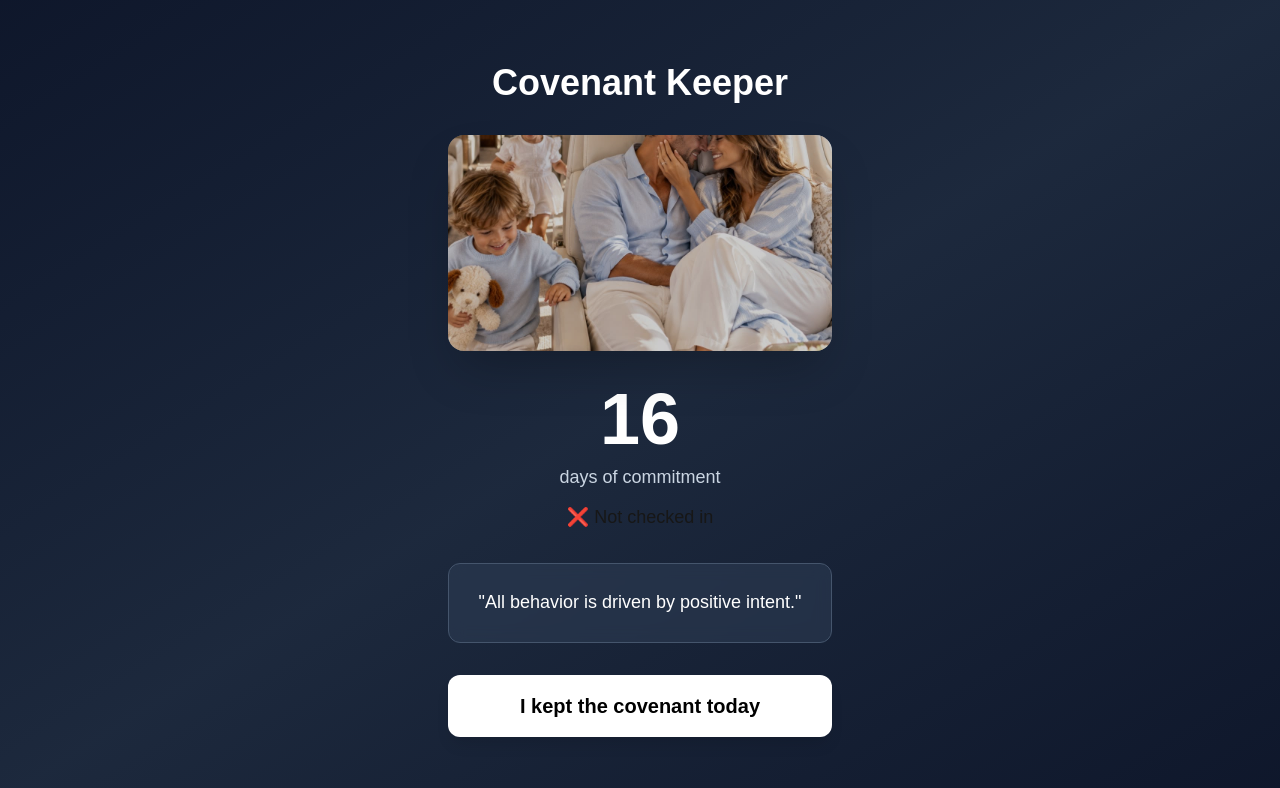
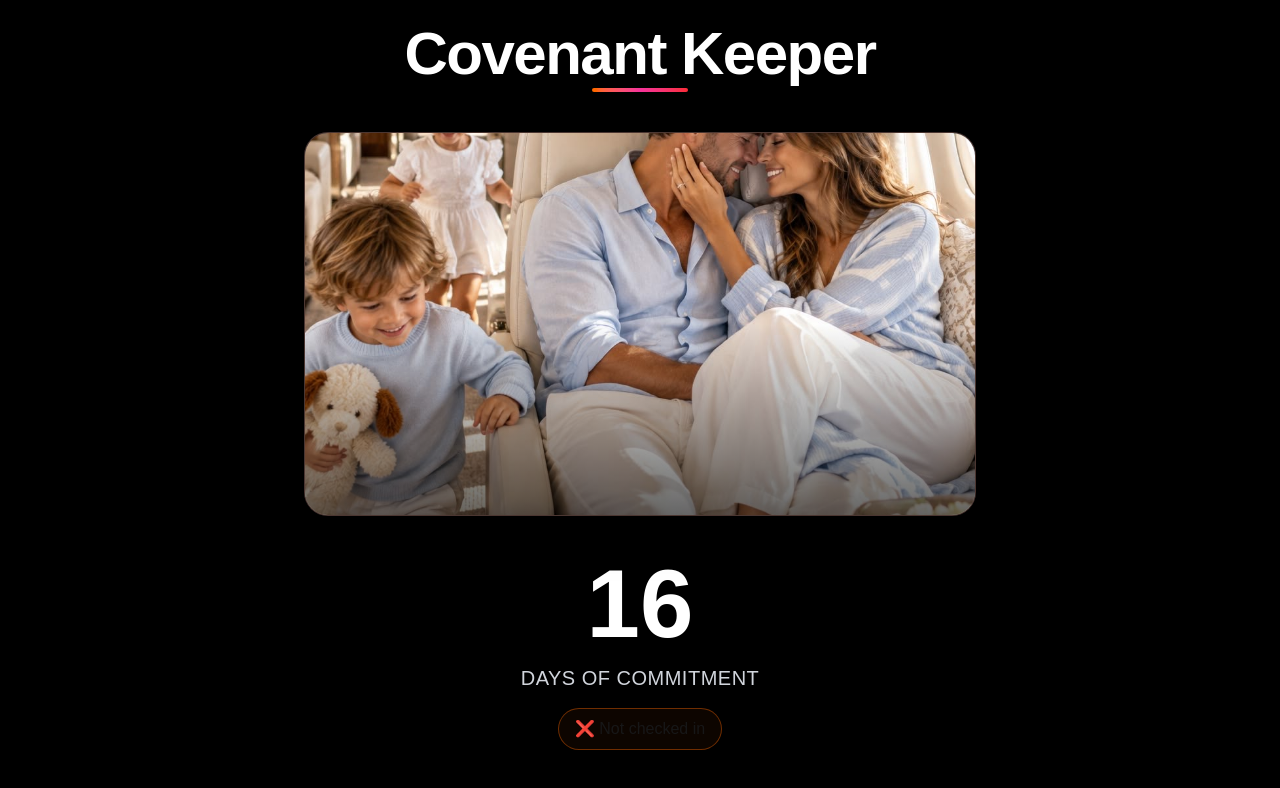
Before and after one commit to idovadya2707-cloud/idovadya2707-cloud.github.io, a Next.js app in the folder covenant-keeper/: page / in a window 1280 px wide. Shown: the top 788 px of the page. Built offline with nearby package versions, Linux system fonts and the light colour scheme.

Commit message:
Update design to variant 2: black background with orange accents, larger image

```diff
--- a/covenant-keeper/app/page.tsx
+++ b/covenant-keeper/app/page.tsx
@@ -59,33 +59,36 @@ export default function CovenantKeeper() {
   };
 
   return (
-    <div className="min-h-screen w-full bg-gradient-to-br from-slate-900 via-slate-800 to-slate-900 flex items-center justify-center p-4 safe-area-inset">
-      <div className="w-full max-w-sm">
+    <div className="min-h-screen w-full bg-black flex items-center justify-center p-6 safe-area-inset">
+      <div className="w-full max-w-2xl">
         {/* Header */}
-        <div className="text-center mb-8">
-          <h1 className="text-4xl font-bold text-white mb-2">Covenant Keeper</h1>
+        <div className="text-center mb-10">
+          <h1 className="text-6xl font-black text-white mb-1 tracking-tight">Covenant Keeper</h1>
+          <div className="h-1 w-24 bg-gradient-to-r from-orange-500 via-pink-500 to-red-500 mx-auto rounded-full"></div>
         </div>
 
-        {/* Image Card */}
-        <div className="relative mb-8 rounded-2xl overflow-hidden shadow-2xl aspect-video bg-slate-700">
+        {/* Image Card - LARGE */}
+        <div className="relative mb-10 rounded-3xl overflow-hidden shadow-2xl h-96 bg-slate-800 border border-orange-500/20">
           <img
             src={IMAGES[imageIndex]}
             alt="Inspiration"
-            className="w-full h-full object-cover transition-opacity duration-700"
+            className="w-full h-full object-cover transition-all duration-700 hover:scale-105"
           />
-          <div className="absolute inset-0 bg-black/20"></div>
+          <div className="absolute inset-0 bg-gradient-to-t from-black/60 via-transparent to-transparent"></div>
         </div>
 
         {/* Day Counter */}
-        <div className="text-center mb-8">
-          <div className="text-7xl font-bold text-white mb-2">{dayCount}</div>
-          <p className="text-slate-300 text-lg">days of commitment</p>
-          <p className="text-lg mt-3">{checkedInToday ? '✅ Checked in today' : '❌ Not checked in'}</p>
+        <div className="text-center mb-10">
+          <div className="text-8xl font-black text-white mb-3">{dayCount}</div>
+          <p className="text-gray-300 text-xl font-light tracking-wide">DAYS OF COMMITMENT</p>
+          <div className="mt-4 inline-block px-4 py-2 rounded-full border border-orange-500/40 bg-orange-500/5">
+            <p className="text-base font-medium">{checkedInToday ? '✅ Checked in today' : '❌ Not checked in'}</p>
+          </div>
         </div>
 
         {/* Affirmation */}
-        <div className="bg-slate-700/50 rounded-xl p-6 mb-8 backdrop-blur-sm border border-slate-600">
-          <p className="text-white text-center text-lg leading-relaxed font-medium">
+        <div className="bg-gradient-to-r from-orange-500/10 to-pink-500/10 rounded-3xl p-8 mb-10 backdrop-blur-sm border border-orange-500/20">
+          <p className="text-white text-center text-xl leading-relaxed font-light italic">
             "{AFFIRMATIONS[affirmationIndex]}"
           </p>
         </div>
@@ -96,24 +99,32 @@ export default function CovenantKeeper() {
             onClick={handleCheckIn}
             disabled={isAnimating}
             style={{
-              backgroundColor: '#ffffff',
-              color: '#000000',
-              borderRadius: '0.75rem',
-              padding: '1rem 1.5rem',
+              background: 'linear-gradient(135deg, #ff6b35, #f7931e)',
+              color: '#ffffff',
+              borderRadius: '1.5rem',
+              padding: '1.25rem 2rem',
               fontSize: '1.25rem',
-              fontWeight: 'bold',
+              fontWeight: '700',
               width: '100%',
               border: 'none',
               cursor: isAnimating ? 'not-allowed' : 'pointer',
               opacity: isAnimating ? 0.5 : 1,
-              boxShadow: '0 10px 15px -3px rgba(0, 0, 0, 0.1)',
-              transition: 'all 200ms',
+              boxShadow: '0 20px 25px -5px rgba(255, 107, 53, 0.3)',
+              transition: 'all 300ms cubic-bezier(0.4, 0, 0.2, 1)',
+              letterSpacing: '0.5px',
+              textTransform: 'uppercase',
             }}
             onMouseEnter={(e) => {
-              if (!isAnimating) e.currentTarget.style.backgroundColor = '#f3f4f6';
+              if (!isAnimating) {
+                e.currentTarget.style.transform = 'translateY(-2px)';
+                e.currentTarget.style.boxShadow = '0 25px 35px -5px rgba(255, 107, 53, 0.4)';
+              }
             }}
             onMouseLeave={(e) => {
-              e.currentTarget.style.backgroundColor = '#ffffff';
+              if (!isAnimating) {
+                e.currentTarget.style.transform = 'translateY(0)';
+                e.currentTarget.style.boxShadow = '0 20px 25px -5px rgba(255, 107, 53, 0.3)';
+              }
             }}
           >
             I kept the covenant today
```
